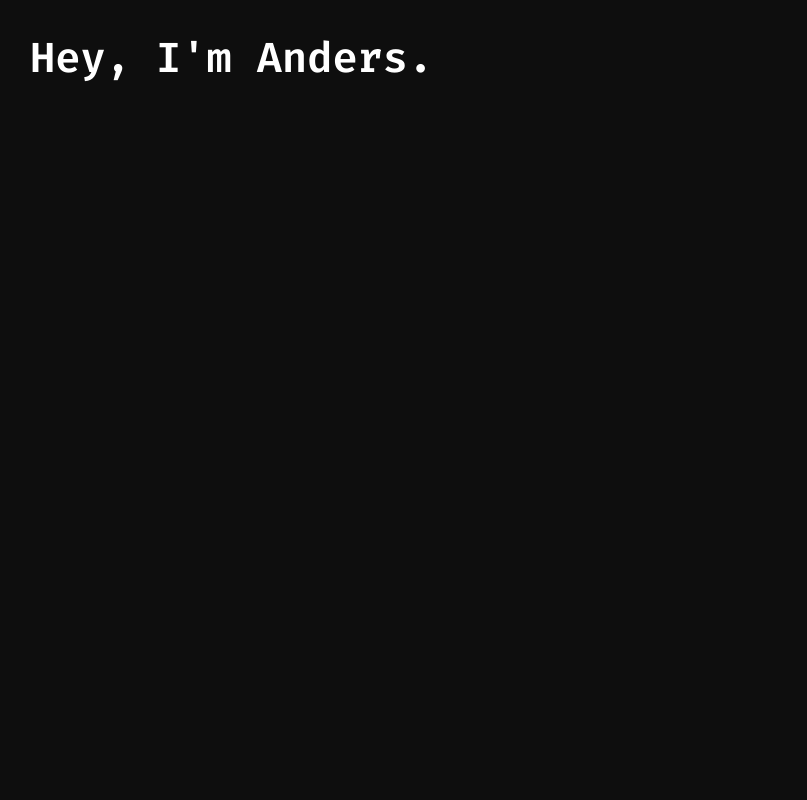
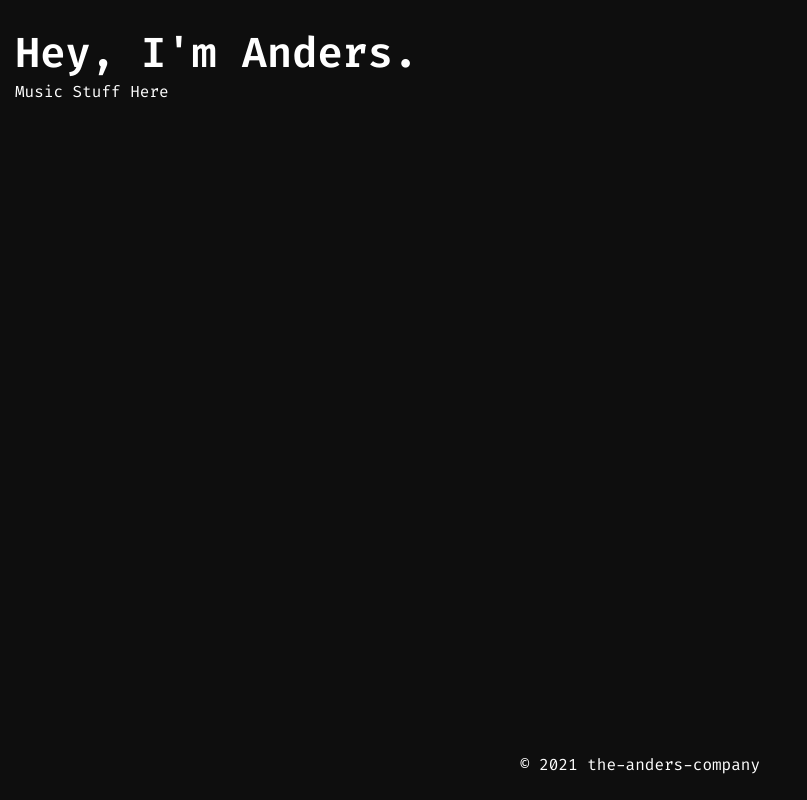
Before and after one commit to anderskristo/anderskristo.github.io, a Next.js app: page /music in a window 1280 px wide. Shown: the whole page, without its empty margins (0-807 px from the left). Built offline with nearby package versions, Linux system fonts and the light colour scheme.

Commit message:
added some components and stuff

```diff
--- /dev/null
+++ b/features/Footer/Footer.tsx
@@ -0,0 +1,27 @@
+import styled from 'styled-components';
+
+const Footer = () => {
+  const date = new Date();
+
+  return (
+    <Wrapper>
+      <Copyright>&copy; {date.getFullYear()} the-anders-company</Copyright>
+    </Wrapper>
+  );
+};
+
+export default Footer;
+
+const Wrapper = styled.footer`
+  color: white;
+  position: fixed;
+  bottom: 25px;
+  width: 100%;
+`;
+
+const Copyright = styled.div`
+  width: 100%;
+  margin-top: 50px;
+  text-align: center;
+  padding-top: 25px;
+`;
--- /dev/null
+++ b/features/Header/Header.tsx
@@ -0,0 +1,16 @@
+import styled from 'styled-components';
+import { Heading } from '../../components';
+
+const Header = () => {
+  return (
+    <Wrapper>
+      <Heading link="/">Hey, I&apos;m Anders.</Heading>
+    </Wrapper>
+  );
+};
+
+export default Header;
+
+const Wrapper = styled.header`
+  padding: 25px 15px 0;
+`;
--- /dev/null
+++ b/features/index.ts
@@ -0,0 +1,2 @@
+export { default as Header } from './Header/Header';
+export { default as Footer } from './Footer/Footer';
--- /dev/null
+++ b/layout/Main/Main.tsx
@@ -0,0 +1,33 @@
+import styled from 'styled-components';
+import Head from 'next/head';
+import { Header, Footer } from '../../features';
+
+interface Props {
+  title: string;
+  description: string;
+  children?: React.ReactNode;
+};
+
+const MainLayout = (props: Props) => {
+  return (
+    <Wrapper>
+      <Head>
+        <title>anderskristo | {props.title}</title>
+        <meta name="description" content={props.description} />
+        <link rel="icon" href="/favicon.png" />
+      </Head>
+      <Header />
+      <Main>{props.children}</Main>
+      <Footer />
+    </Wrapper>
+  );
+};
+
+export default MainLayout;
+
+const Wrapper = styled.div``;
+
+const Main = styled.main`
+  width: 100%;
+  padding: 0 15px;
+`;
--- /dev/null
+++ b/layout/index.ts
@@ -0,0 +1 @@
+export { default as MainLayout } from './Main/Main';
--- a/pages/music.tsx
+++ b/pages/music.tsx
@@ -1,22 +1,11 @@
 import type { NextPage } from 'next';
-import styled from 'styled-components';
-import Head from 'next/head';
-import Link from 'next/link';
-import { Heading } from '../components';
+import { MainLayout } from '../layout';
 
 const Music: NextPage = () => {
   return (
-    <div>
-      <Head>
-        <title>anderskristo, this is my music.</title>
-        <meta name="description" content="anderskristo, this is my music." />
-        <link rel="icon" href="/favicon.ico" />
-      </Head>
-
-      <main>
-        <Heading link="/">Hey, I&apos;m Anders.</Heading>
-      </main>
-    </div>
+    <MainLayout title="anderskristo, this is my music." description="anderskristo, this is my music.">
+      Music Stuff Here
+    </MainLayout>
   )
 };
 
--- a/styles/globalStyles.ts
+++ b/styles/globalStyles.ts
@@ -12,7 +12,6 @@ const GlobalStyle = createGlobalStyle`
   html, body {
     font-family: 'Fira Code';
     margin: 0;
-    padding: 15px;
     width: 100%;
     height: 100%;
   }
```
Also changed, not shown: pages/index.tsx (+4 -13 lines), .babelrc (added).
